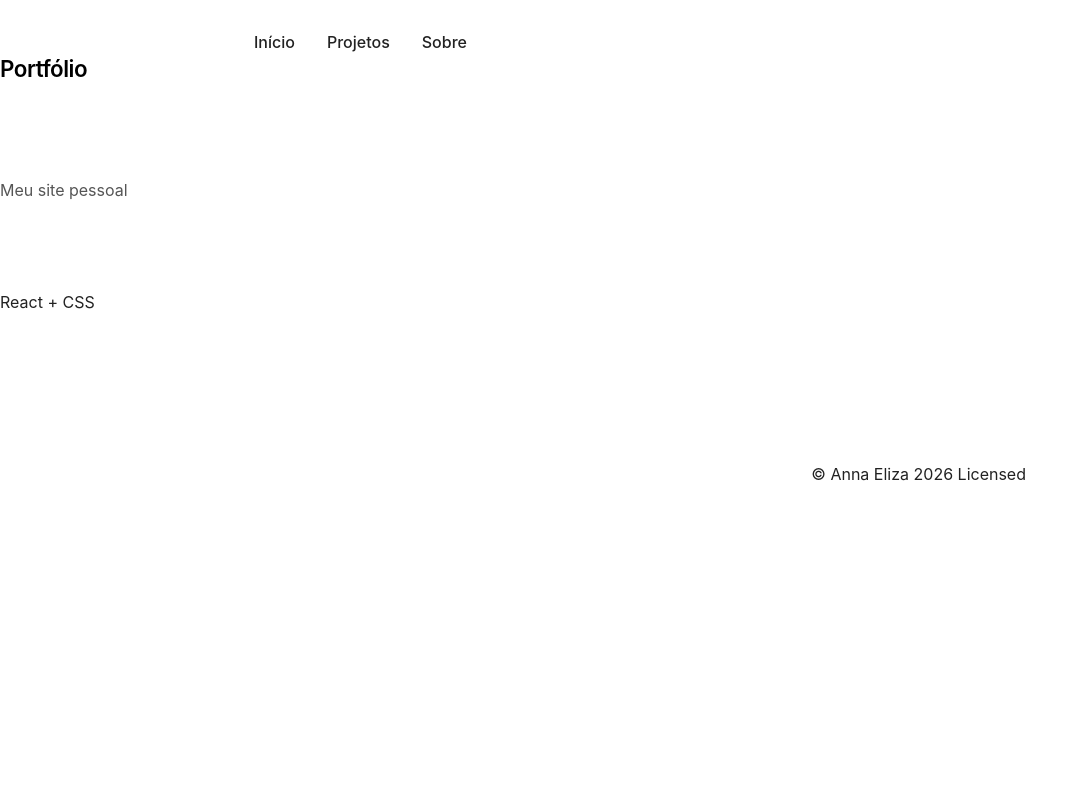
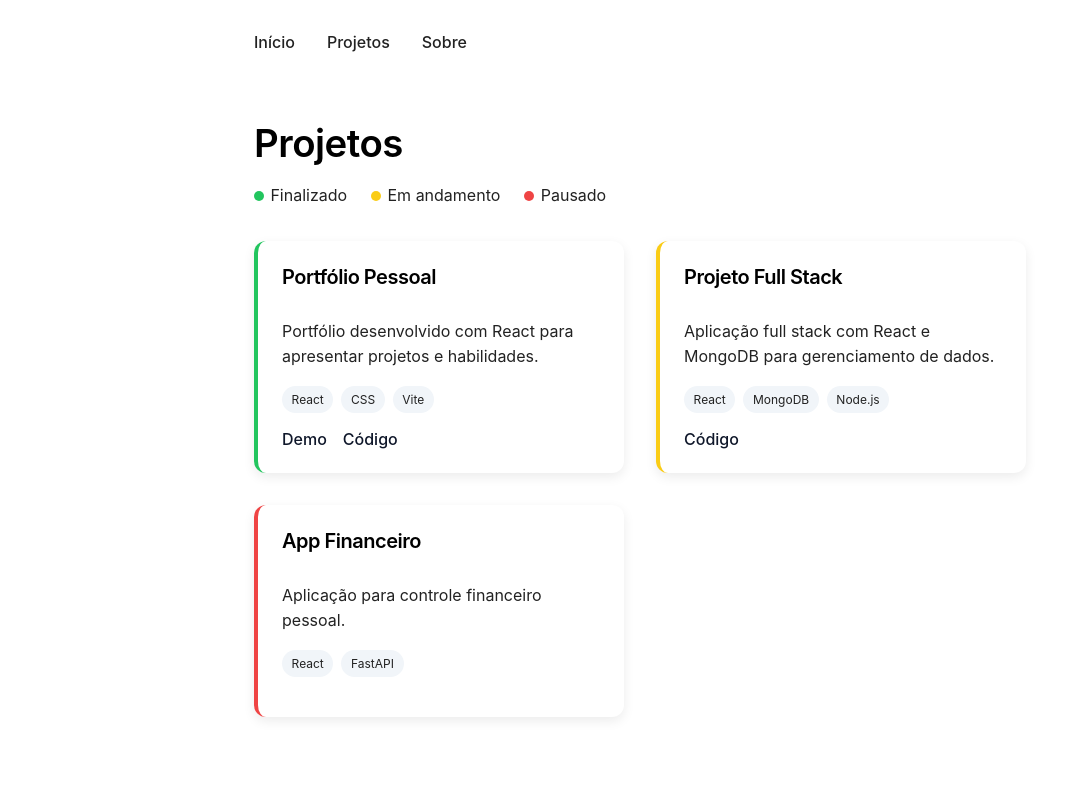
Before and after one commit to devAnnaEliza/meu-portfolio, a React (Vite) app: page /projetos in a window 1280 px wide. Shown: the top 800 px of the page, without its empty margins (0-1087 px from the left). Built offline with nearby package versions, Linux system fonts and the light colour scheme.

Commit message:
att projetos

```diff
--- a/src/components/ProjectCard.jsx
+++ b/src/components/ProjectCard.jsx
@@ -5,7 +5,6 @@ export default function ProjectCard({ title, description, tech }) {
     <article className="project-card">
       <h3>{title}</h3>
       <p>{description}</p>
-
       <span>{tech}</span>
     </article>
   );
--- a/src/data/projects.jsx
+++ b/src/data/projects.jsx
@@ -1,8 +1,30 @@
 const projects = [
   {
     id: 1,
-    title: "Projeto 1",
-    description: "Descrição do projeto",
+    title: "Portfólio Pessoal",
+    description:
+      "Portfólio desenvolvido com React para apresentar projetos e habilidades.",
+    technologies: ["React", "CSS", "Vite"],
+    status: "finalizado",
+    repo: "https://github.com/seu-usuario/portfolio",
+    demo: "https://seu-site.com",
+  },
+  {
+    id: 2,
+    title: "Projeto Full Stack",
+    description:
+      "Aplicação full stack com React e MongoDB para gerenciamento de dados.",
+    technologies: ["React", "MongoDB", "Node.js"],
+    status: "em-andamento",
+    repo: "https://github.com/seu-usuario/projeto-fullstack",
+  },
+  {
+    id: 3,
+    title: "App Financeiro",
+    description:
+      "Aplicação para controle financeiro pessoal.",
+    technologies: ["React", "FastAPI"],
+    status: "pausado",
   },
 ];
 
--- a/src/pages/Projetos.jsx
+++ b/src/pages/Projetos.jsx
@@ -1,25 +1,60 @@
-import ProjectCard from "../components/ProjectCard";
+import projects from "../data/projects";
 
-const projects = [
-  {
-    id: 1,
-    title: "Portfólio",
-    description: "Meu site pessoal",
-    tech: "React + CSS"
-  },
-];
+export default function Projetos() {
+  return (
+    <main className="page">
+      <section className="container">
+        <h1>Projetos</h1>
 
-export default function Home() {
-  return (
-    <section>
-      {projects.map(project => (
-        <ProjectCard
-          key={project.id}
-          title={project.title}
-          description={project.description}
-          tech={project.tech}
-        />
-      ))}
-    </section>
+        {/* Legenda */}
+        <div className="projects-legend">
+          <span>
+            <i className="status-dot finalizado"></i> Finalizado
+          </span>
+          <span>
+            <i className="status-dot em-andamento"></i> Em andamento
+          </span>
+          <span>
+            <i className="status-dot pausado"></i> Pausado
+          </span>
+        </div>
+
+        <div className="projects-grid">
+          {projects.map((project) => (
+            <div
+              key={project.id}
+              className={`project-card ${project.status}`}
+            >
+              <div className="project-header">
+                <h2>{project.title}</h2>
+              </div>
+
+              <p>{project.description}</p>
+
+              <div className="project-techs">
+                {project.technologies.map((tech) => (
+                  <span key={tech} className="tech-tag">
+                    {tech}
+                  </span>
+                ))}
+              </div>
+
+              <div className="project-links">
+                {project.demo && (
+                  <a href={project.demo} target="_blank" rel="noreferrer">
+                    Demo
+                  </a>
+                )}
+                {project.repo && (
+                  <a href={project.repo} target="_blank" rel="noreferrer">
+                    Código
+                  </a>
+                )}
+              </div>
+            </div>
+          ))}
+        </div>
+      </section>
+    </main>
   );
 }
--- a/src/styles/global.css
+++ b/src/styles/global.css
@@ -427,59 +427,6 @@ footer .container {
   margin-top: 0.8rem;
 }
 
-
-
-/* VISUAL PROJETOS */
-.projects-grid {
-  display: grid;
-  grid-template-columns: repeat(auto-fit, minmax(280px, 1fr));
-  gap: 2rem;
-}
-
-.project-card h3 {
-  margin-bottom: 0.5rem;
-}
-
-.project-stack {
-  display: inline-block;
-  font-size: 0.85rem;
-  color: var(--texto-suave);
-  margin-bottom: 1rem;
-}
-
-.project-links {
-  margin-top: 1rem;
-}
-
-/* PROJECT CARD */
-.project-card {
-  display: flex;
-  flex-direction: column;
-  justify-content: space-between;
-  min-height: 260px;
-}
-
-.project-card p {
-  color: var(--texto-suave);
-}
-
-/* TAGS */
-.project-tags {
-  display: flex;
-  flex-wrap: wrap;
-  gap: 0.5rem;
-  margin: 0.8rem 0;
-}
-
-.project-tags span {
-  font-size: 0.75rem;
-  padding: 0.3rem 0.6rem;
-  border-radius: 999px;
-  background: var(--fundo-claro);
-  border: 1px solid var(--borda);
-  color: var(--texto-suave);
-}
-
 /* LINKS */
 .project-links {
   display: flex;
@@ -554,3 +501,142 @@ footer .container {
   transform: translateY(-4px);
 }
 */
+
+/* VISUAL PROJETOS (HOME|PAGE) */
+
+.page {
+  min-height: calc(100vh - var(--navbar-height, 0px));
+  padding: 4rem 0;
+}
+
+.projects-grid {
+  display: grid;
+  grid-template-columns: repeat(auto-fit, minmax(260px, 1fr));
+  gap: 2rem;
+  margin-top: 2rem;
+}
+
+.project-card {
+  background-color: var(--card);
+  padding: 1.5rem;
+  border-radius: 12px;
+  box-shadow: 0 4px 12px rgba(0, 0, 0, 0.08);
+  display: flex;
+  flex-direction: column;
+  gap: 1rem;
+}
+
+.project-card:hover {
+  transform: translateY(-4px);
+}
+
+.project-card h2 {
+  font-size: 1.25rem;
+}
+
+.project-links {
+  margin-top: auto;
+  display: flex;
+  gap: 1rem;
+}
+
+.project-links a {
+  font-weight: 500;
+  text-decoration: none;
+}
+
+.project-header {
+  display: flex;
+  justify-content: space-between;
+  align-items: center;
+}
+
+.status-dot {
+  width: 10px;
+  height: 10px;
+  border-radius: 50%;
+}
+
+.finalizado {
+  background-color: #22c55e;
+}
+
+.em-andamento {
+  background-color: #facc15;
+}
+
+.pausado {
+  background-color: #ef4444;
+}
+
+/* Borda lateral por status */
+.project-card.finalizado {
+  background-color: #ffffff;
+  border-left: 4px solid #22c55e;
+}
+
+.project-card.em-andamento {
+  background-color: #ffffff;
+  border-left: 4px solid #facc15;
+}
+
+.project-card.pausado {
+  background-color: #ffffff;
+  border-left: 4px solid #ef4444;
+}
+
+.project-header {
+  display: flex;
+  justify-content: space-between;
+  align-items: center;
+}
+
+/* Borda lateral por status */
+.project-card.finalizado {
+  border-left: 4px solid #22c55e;
+}
+
+.project-card.em-andamento {
+  border-left: 4px solid #facc15;
+}
+
+.project-card.pausado {
+  border-left: 4px solid #ef4444;
+}
+
+.project-techs {
+  display: flex;
+  flex-wrap: wrap;
+  gap: 0.5rem;
+}
+
+.tech-tag {
+  padding: 0.25rem 0.6rem;
+  border-radius: 999px;
+  font-size: 0.75rem;
+  background-color: #f1f5f9;
+}
+
+.projects-legend {
+  display: flex;
+  gap: 1.5rem;
+  margin: 1rem 0 2rem;
+  font-size: 0.85rem;
+}
+
+.projects-legend span {
+  display: flex;
+  align-items: center;
+  gap: 0.4rem;
+}
+
+/* Cards – correção light / dark */
+.project-card {
+  background-color: #ffffff;
+  color: #0f172a;
+}
+
+[data-theme="dark"] .project-card {
+  background-color: #0f172a;
+  color: #e5e7eb;
+}
```
